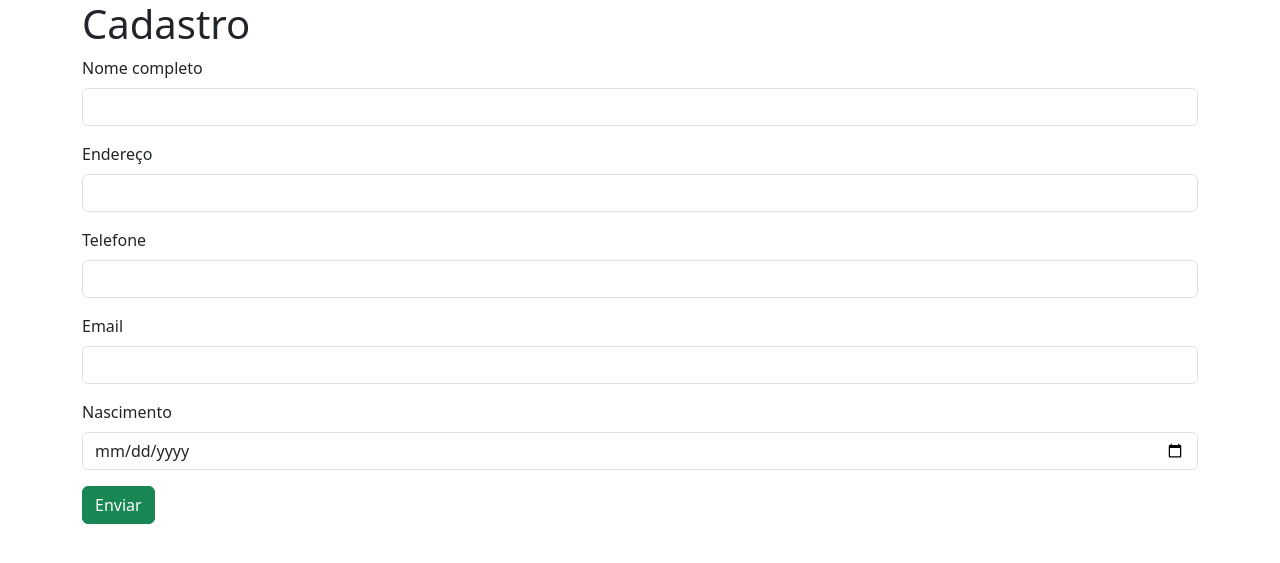
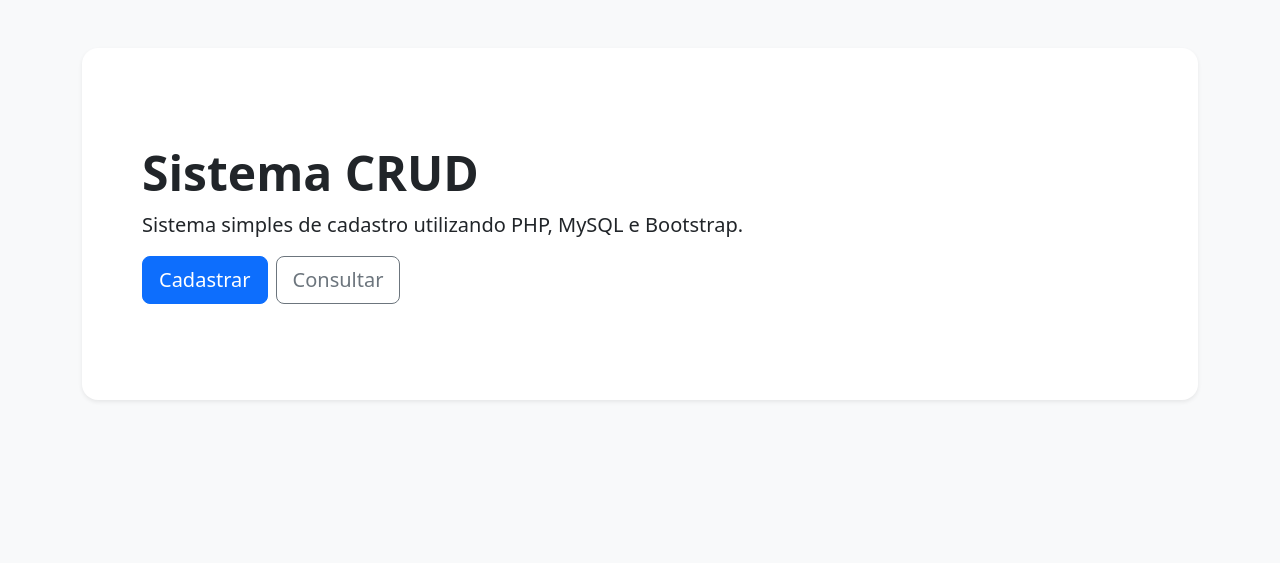
Before and after one commit to GuilhermePeclat/projeto-sistema-crud, a PHP site: page / in a window 1280 px wide. Shown: the top 563 px of the page. Run offline with PHP 8.4, Linux system fonts and the light colour scheme.

Commit message:
Tela inicial criada
Também adicionados alguns botões e pequenas modificações estéticas.

```diff
--- a/cadastro_script.php
+++ b/cadastro_script.php
@@ -5,7 +5,6 @@
     <meta name="viewport" content="width=device-width, initial-scale=1">
     <title>Cadastro</title>
     <link href="css/bootstrap.min.css" rel="stylesheet">
-    <title>Cadastro</title>
   </head>
   <body>
     <div class="container">
@@ -24,10 +23,11 @@
 
                 if (mysqli_query($conn, $sql)) {
                     msg("$nome cadastrado com sucesso!", 'success');
-                } else
+                } else {
                     msg("$nome não cadastrado!", 'danger');
+                }
             ?>
-            <a href="index.php" class="btn btn-primary">Voltar</a>
+            <a href="index.php" class="btn btn-primary btn-lg">Voltar</a>
         </div>
     </div>
 
--- a/conexao.php
+++ b/conexao.php
@@ -6,6 +6,10 @@
 
     $conn = mysqli_connect($server, $user, $password, $bd);
 
+     if(!$conn){
+        die("Erro de conexão: " . mysqli_connect_error());
+    }
+
     function msg($texto, $tipo) {
         echo "<div class='alert alert-$tipo' role='alert'>
             $texto
--- a/index.php
+++ b/index.php
@@ -1,46 +1,49 @@
 <!doctype html>
 <html lang="pt-br">
-  <head>
+<head>
     <meta charset="utf-8">
     <meta name="viewport" content="width=device-width, initial-scale=1">
-    <title>Cadastro</title>
+    <title>Sistema CRUD</title>
+
     <link href="css/bootstrap.min.css" rel="stylesheet">
-    <title>Cadastro</title>
-  </head>
-  <body>
-    <div class="container">
-        <div class="row">
-            <div class="col">
-                <h1>Cadastro</h1>
-                <form action="cadastro_script.php" method="post">
-                    <div class="mb-3">
-                        <label for="nome" class="form-label">Nome completo</label>
-                        <input type="text" class="form-control" name="nome" required>
-                    </div>
-                    <div class="mb-3">
-                        <label for="endereco" class="form-label">Endereço</label>
-                        <input type="text" class="form-control" name="endereco" required>
-                    </div>
-                    <div class="mb-3">
-                        <label for="telefone" class="form-label">Telefone</label>
-                        <input type="text" class="form-control" name="telefone" required>
-                    </div>
-                    <div class="mb-3">
-                        <label for="email" class="form-label">Email</label>
-                        <input type="email" class="form-control" name="email" required>
-                    </div>
-                    <div class="mb-3">
-                        <label for="nascimento" class="form-label">Nascimento</label>
-                        <input type="date" class="form-control" name="data_nascimento" required>
-                    </div>
-                    <div class="mb-3">
-                        <button type="submit" class="btn btn-success">Enviar</button>
-                    </div>
-                </form>
+</head>
+
+<body class="bg-light">
+
+    <div class="container py-5">
+
+        <div class="p-5 mb-4 bg-white rounded-4 shadow-sm">
+
+            <div class="container-fluid py-5">
+
+                <h1 class="display-5 fw-bold">
+                    Sistema CRUD
+                </h1>
+
+                <p class="col-md-8 fs-5">
+                    Sistema simples de cadastro utilizando PHP,
+                    MySQL e Bootstrap.
+                </p>
+
+                <div class="d-flex gap-2">
+
+                    <a href="cadastro.php"
+                       class="btn btn-primary btn-lg">
+                        Cadastrar
+                    </a>
+
+                    <a href="listar.php"
+                       class="btn btn-outline-secondary btn-lg">
+                        Consultar
+                    </a>
+
+                </div>
+
             </div>
+
         </div>
+
     </div>
 
-    <script src="https://cdn.jsdelivr.net/npm/bootstrap@5.3.8/dist/js/bootstrap.bundle.min.js" integrity="sha384-FKyoEForCGlyvwx9Hj09JcYn3nv7wiPVlz7YYwJrWVcXK/BmnVDxM+D2scQbITxI" crossorigin="anonymous"></script>
-  </body>
+</body>
 </html>
```
Also changed, not shown: cadastro.php (added, +49 -0 lines).
